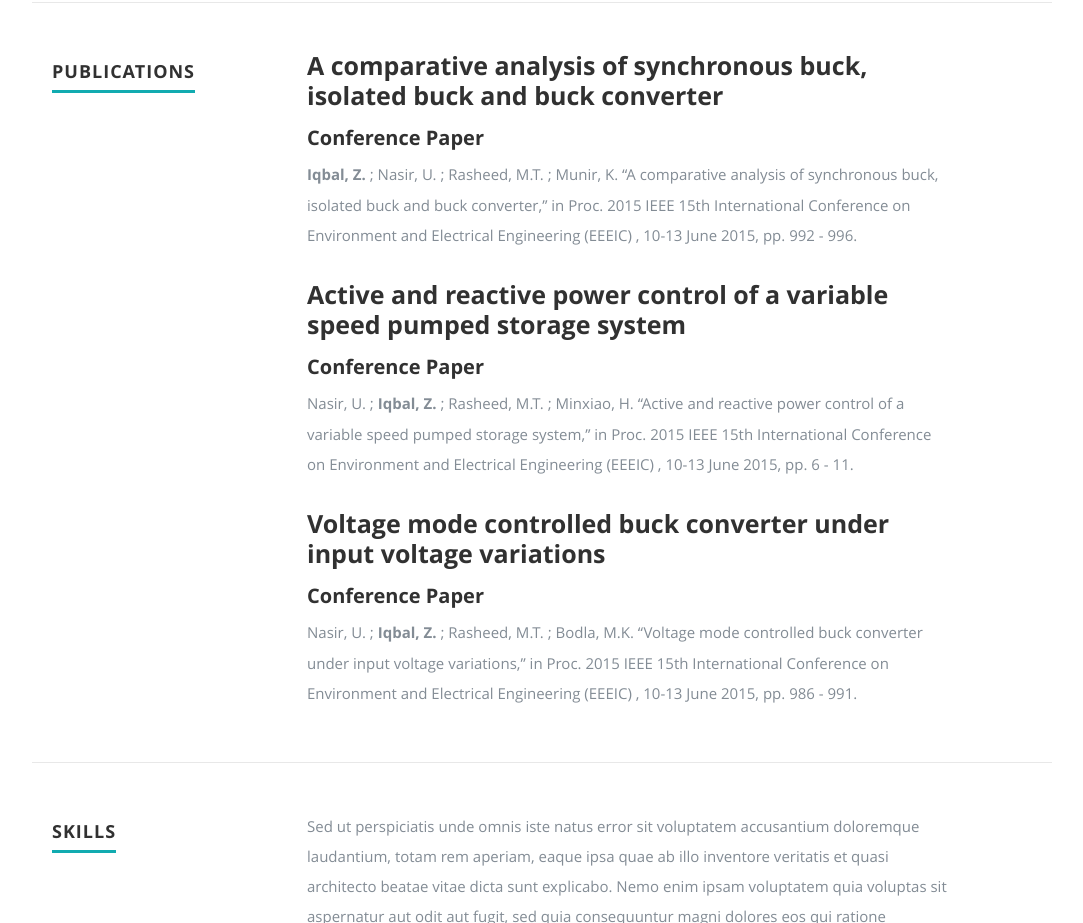
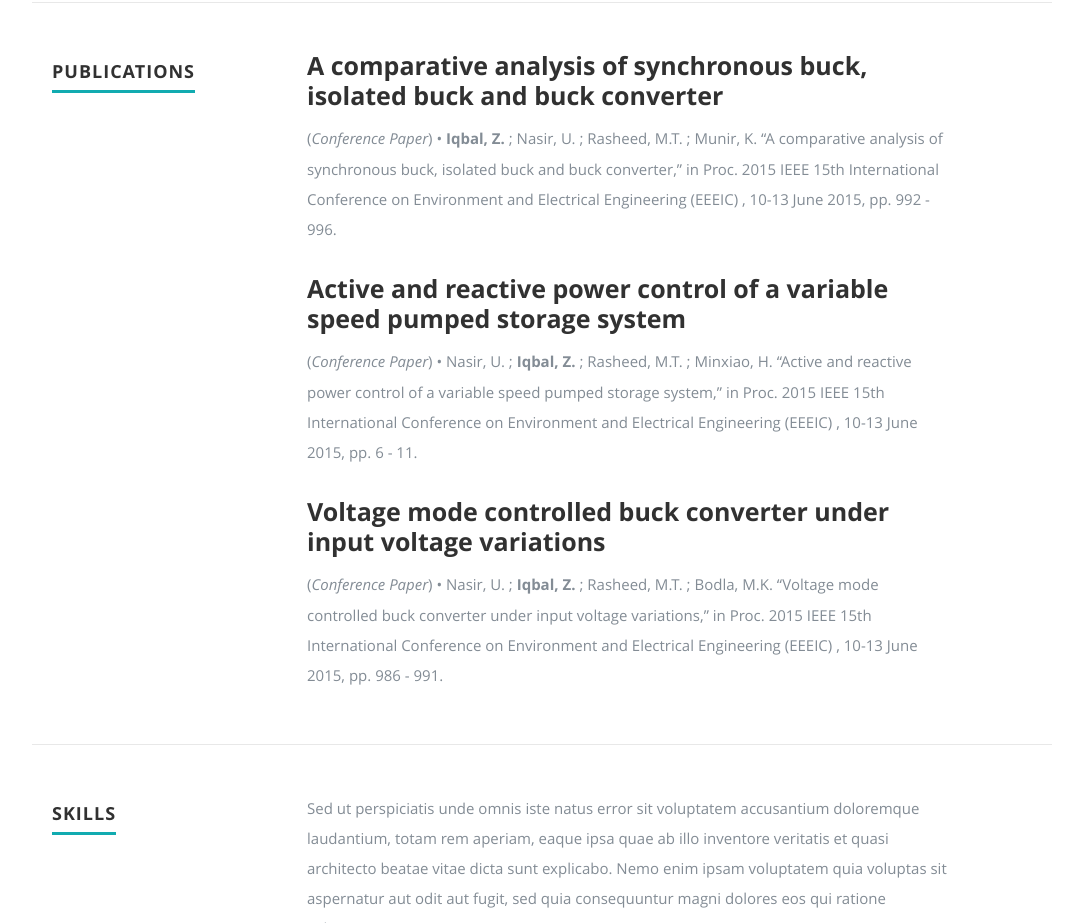
Before and after one commit to savedeveloper/engrzafariqbal, a plain HTML site: page index.html in a window 1280 px wide. Shown: the part 1980-2903 px from the top of the page, without its empty margins (98-1181 px from the left). Drawn offline with nearby package versions, Linux system fonts and the light colour scheme.

Commit message:
changes to publications

```diff
--- a/index.html
+++ b/index.html
@@ -187,9 +187,10 @@
             <div class="row item">
                <div class="twelve columns">
                   <h3>A comparative analysis of synchronous buck, isolated buck and buck converter</h3>
-                  <h4>Conference Paper</h4>
-                  <p>
-                    <b>Iqbal, Z.</b> ; Nasir, U. ; Rasheed, M.T. ; Munir, K. “A comparative analysis of synchronous buck, isolated buck and buck converter,” in Proc. 2015 IEEE 15th International Conference on Environment and Electrical Engineering (EEEIC) , 10-13 June 2015, pp. 992 - 996.
+                  <p>(<em>Conference Paper</em>) <span>&bull;</span>
+                    <b>Iqbal, Z.</b> ; Nasir, U. ; Rasheed, M.T. ; Munir, K.
+                    “A comparative analysis of synchronous buck, isolated buck and buck converter,”
+                    in Proc. 2015 IEEE 15th International Conference on Environment and Electrical Engineering (EEEIC) , 10-13 June 2015, pp. 992 - 996.
                   </p>
                </div>
             </div> <!-- item end -->
@@ -197,9 +198,10 @@
             <div class="row item">
                <div class="twelve columns">
                   <h3>Active and reactive power control of a variable speed pumped storage system</h3>
-                  <h4>Conference Paper</h4>
-                  <p>
-                    Nasir, U. ; <b>Iqbal, Z.</b> ; Rasheed, M.T. ; Minxiao, H. “Active and reactive power control of a variable speed pumped storage system,” in Proc. 2015 IEEE 15th International Conference on Environment and Electrical Engineering (EEEIC) , 10-13 June 2015, pp. 6 - 11.
+                  <p>(<em>Conference Paper</em>) <span>&bull;</span>
+                    Nasir, U. ; <b>Iqbal, Z.</b> ; Rasheed, M.T. ; Minxiao, H.
+                    “Active and reactive power control of a variable speed pumped storage system,”
+                    in Proc. 2015 IEEE 15th International Conference on Environment and Electrical Engineering (EEEIC) , 10-13 June 2015, pp. 6 - 11.
                   </p>
                </div>
             </div> <!-- item end -->
@@ -207,9 +209,10 @@
             <div class="row item">
                <div class="twelve columns">
                   <h3>Voltage mode controlled buck converter under input voltage variations</h3>
-                  <h4>Conference Paper</h4>
-                  <p>
-                      Nasir, U. ; <b>Iqbal, Z.</b> ; Rasheed, M.T. ; Bodla, M.K. “Voltage mode controlled buck converter under input voltage variations,” in Proc. 2015 IEEE 15th International Conference on Environment and Electrical Engineering (EEEIC) , 10-13 June 2015, pp. 986 - 991.
+                  <p>(<em>Conference Paper</em>) <span>&bull;</span>
+                      Nasir, U. ; <b>Iqbal, Z.</b> ; Rasheed, M.T. ; Bodla, M.K.
+                      “Voltage mode controlled buck converter under input voltage variations,”
+                      in Proc. 2015 IEEE 15th International Conference on Environment and Electrical Engineering (EEEIC) , 10-13 June 2015, pp. 986 - 991.
                   </p>
                </div>
             </div> <!-- item end -->
```
